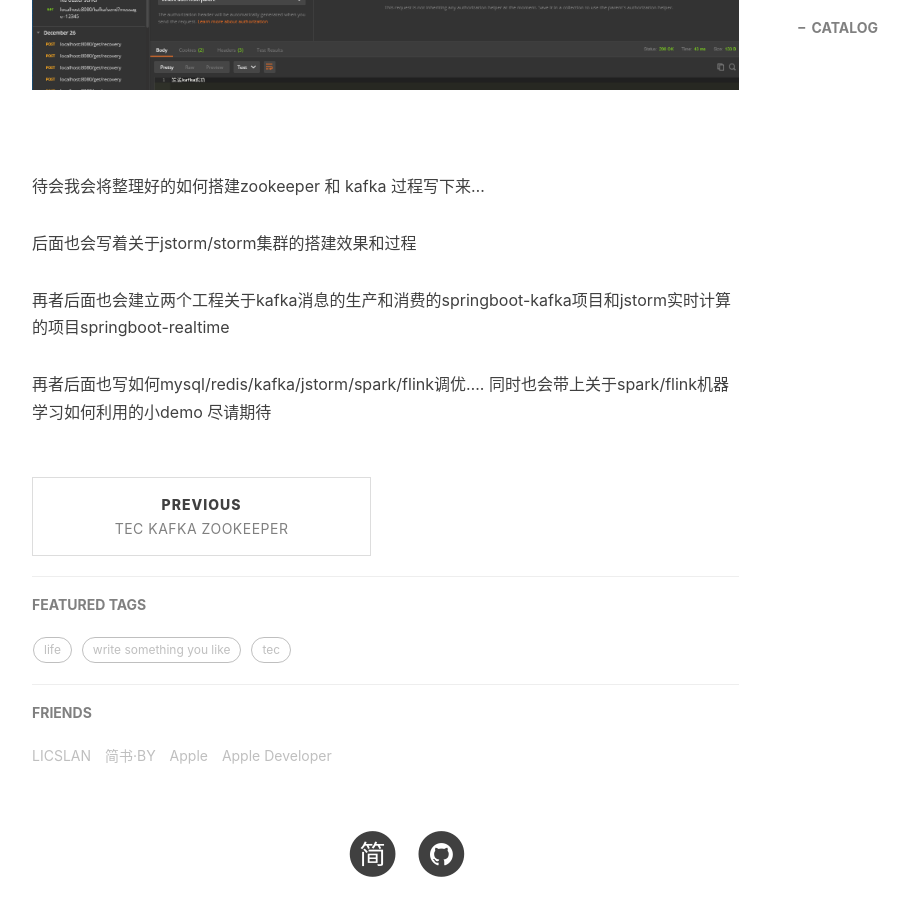
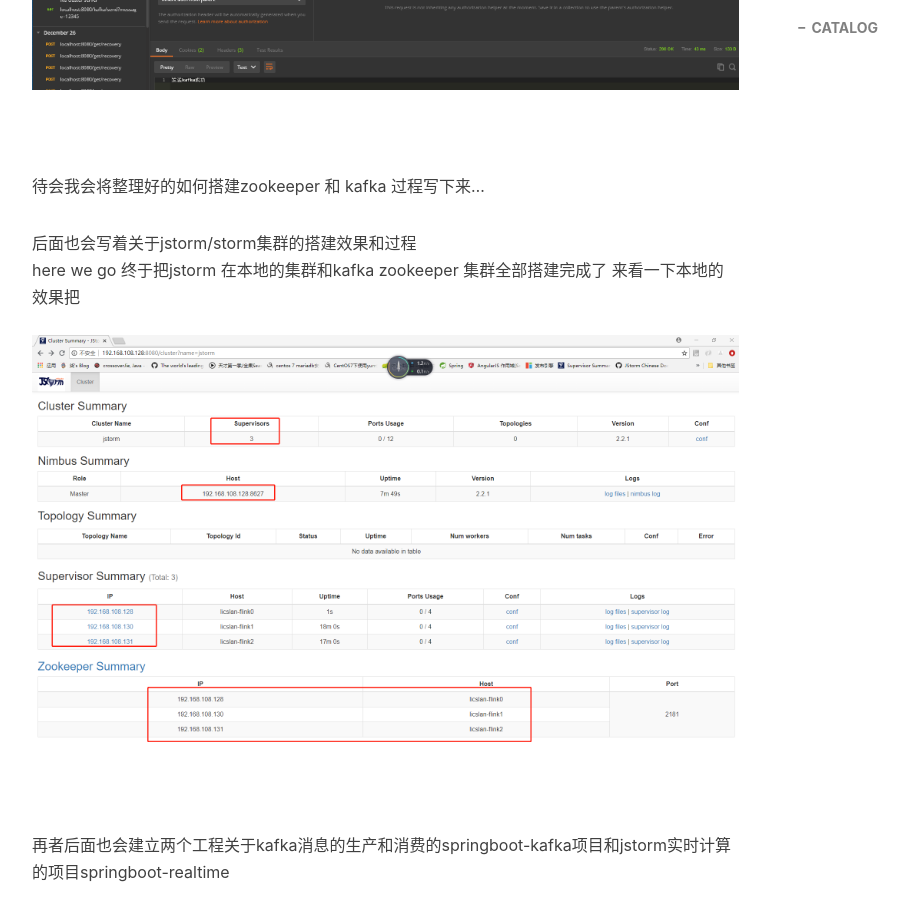
Before and after one commit to licslan/licslan.github.io, a Jekyll site: the page built from _posts/2018-12-30-Simply build a kafka_zookeeper_storm cluster.md, in a window 1280 px wide and 900 px high, scrolled down 4116 px. Shown: the whole window, without its empty margins (233-1142 px from the left). Built offline with Jekyll 4.4.1, drawn with Linux system fonts in a browser that asks for light colours; nearby versions of some CDN libraries; comment, search, counter and statistics services are not loaded.

Commit message:
Update 2018-12-30-Simply build a kafka_zookeeper_storm cluster.md

```diff
--- a/_posts/2018-12-30-Simply build a kafka_zookeeper_storm cluster.md
+++ b/_posts/2018-12-30-Simply build a kafka_zookeeper_storm cluster.md
@@ -38,6 +38,8 @@ OK  我们来看测试测试效果吧  我们启动kafka集群生产者和消费
 待会我会将整理好的如何搭建zookeeper 和 kafka 过程写下来...<br>
 
 后面也会写着关于jstorm/storm集群的搭建效果和过程 <br>
+here we go 终于把jstorm 在本地的集群和kafka zookeeper 集群全部搭建完成了  来看一下本地的效果把
+![](https://raw.githubusercontent.com/licslan/licslan.github.io/master/img/jstorm-cluster.jpg)<br>
 
 再者后面也会建立两个工程关于kafka消息的生产和消费的springboot-kafka项目和jstorm实时计算的项目springboot-realtime<br>
 
```
